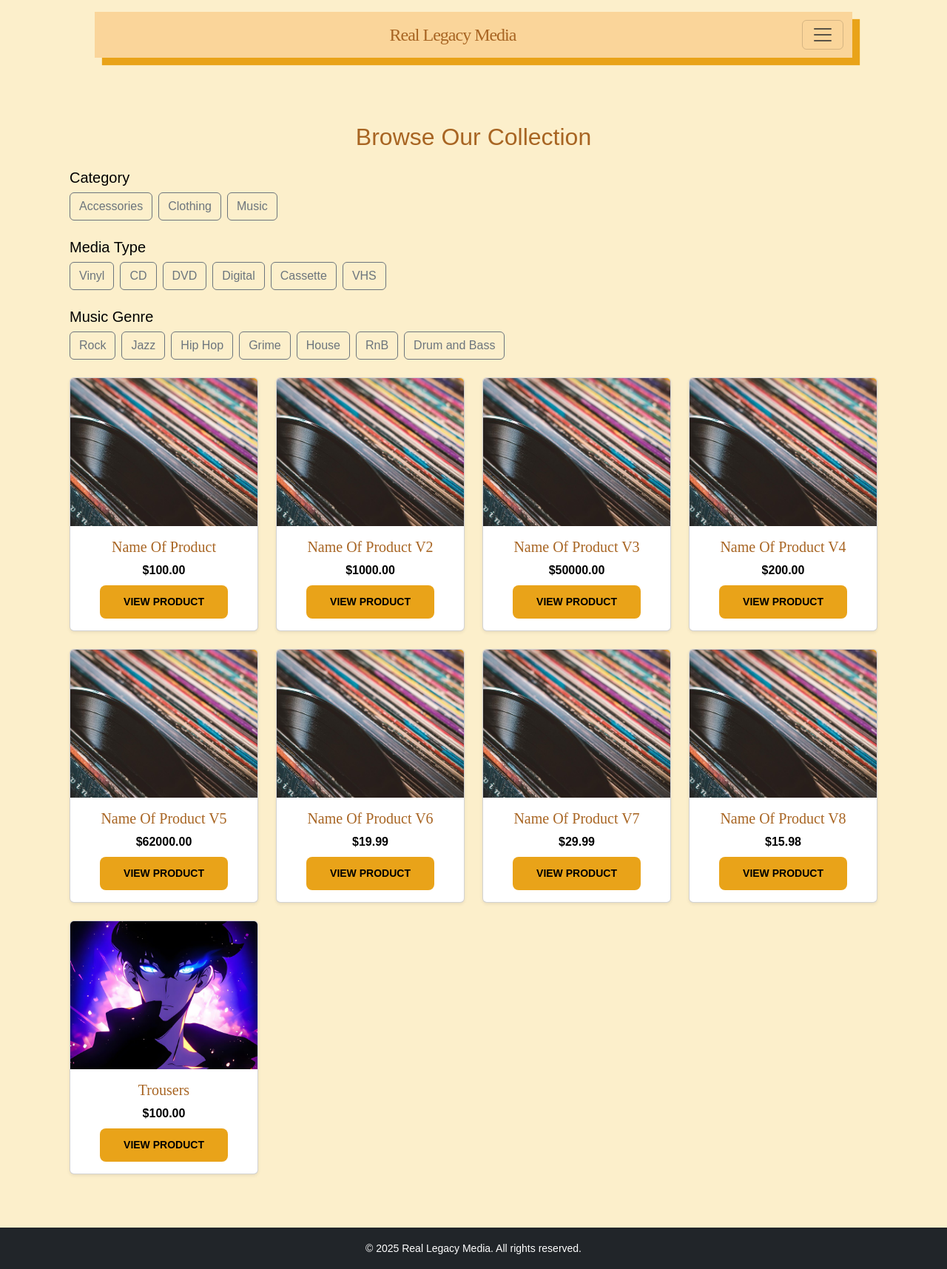
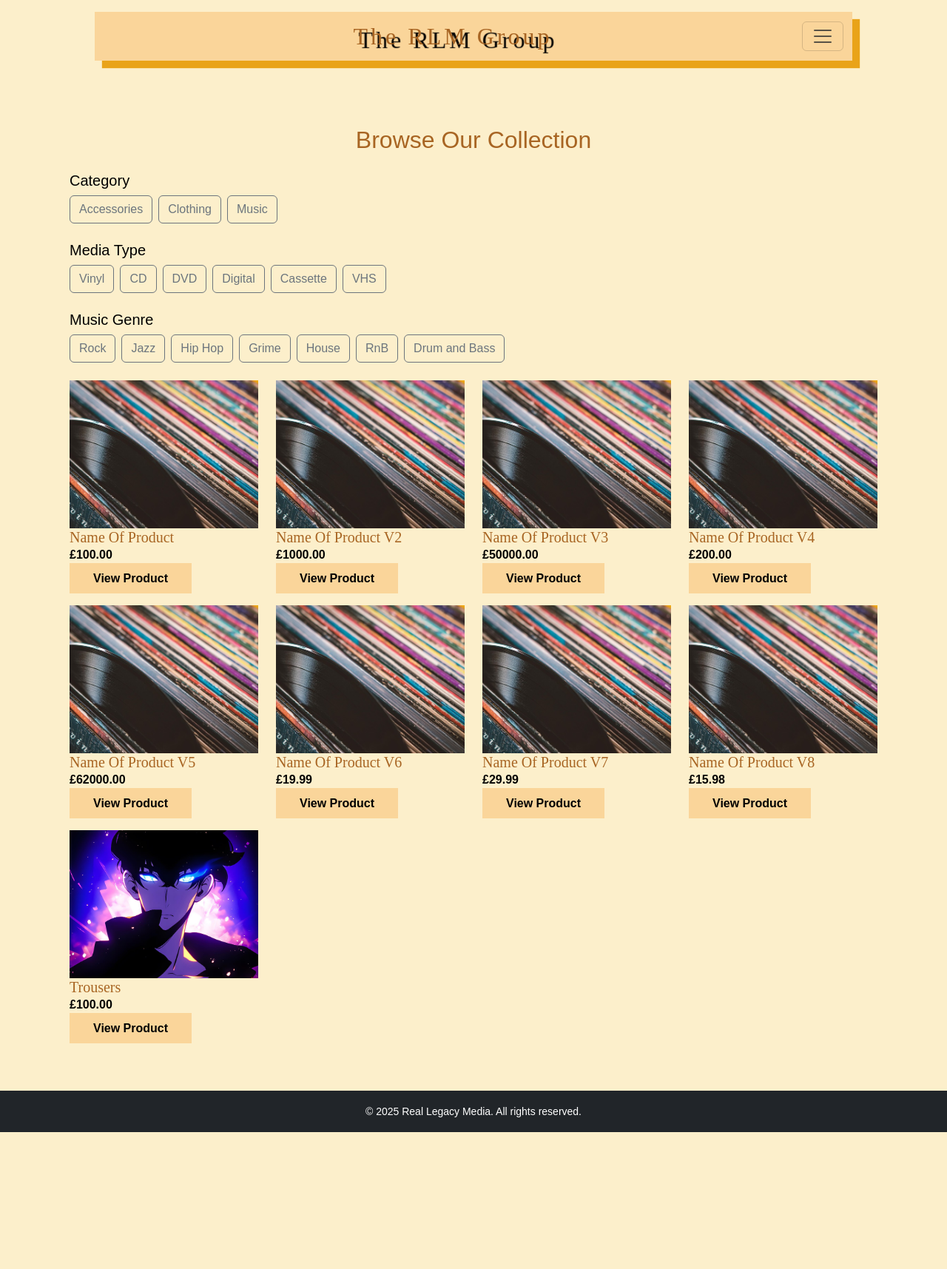
Before and after one commit to TylerRTDev/CI-MSProject4, a Django app: page /products/ in a window 1280 px wide. Shown: the whole page at 74% size. After the commit the page ends 1530 px from the top, so only its background shows below. Run offline with Django 5.2, Linux system fonts and the light colour scheme; data comes from the database, SQL or seed files in the repository; both versions use the stored data as it was after the commit; some web fonts are replaced.

Commit message:
Update: Adjust homepage styling add hover effect to styling. Fix: product images now loading after updating URL.py file

```diff
--- a/real_legacy_media/urls.py
+++ b/real_legacy_media/urls.py
@@ -16,6 +16,8 @@ Including another URLconf
 """
 from django.contrib import admin
 from django.urls import path, include
+from django.conf.urls.static import static
+from django.conf import settings
 
 urlpatterns = [
     path('admin/', admin.site.urls),
@@ -24,3 +26,6 @@ urlpatterns = [
     path('cart/', include('cart.urls', namespace='cart')),
     path('checkout/', include('checkout.urls', namespace='checkout')),
 ]
+
+if settings.DEBUG:
+    urlpatterns += static(settings.MEDIA_URL, document_root=settings.MEDIA_ROOT)
--- a/static/css/style.css
+++ b/static/css/style.css
@@ -5,7 +5,7 @@
     --black: #000000;
     --brown: #A86523;
     --orange: #E9A319;
-    --peach: #FAD59A;
+    --peach: #fad59a;
     --cream: #FCEFCB;
     --text-color: #000000;
 }
@@ -21,10 +21,15 @@ h1, h2, h3, h4 {
     color: var(--brown);
 }
 
+h1 {
+    font-size: 2.5rem;
+    letter-spacing: 3px;
+    text-shadow: #000000 6px 6px 2px;
+}
+
 .nav-container {
     margin-bottom: 0.5rem;
 }
-
 
 .navbar {
     background-color: var(--peach);
@@ -32,6 +37,12 @@ h1, h2, h3, h4 {
     width: 80%;
     margin: auto;
     margin-top: 1rem;
+}
+
+.navbar-nav {
+    display: flex;
+    flex-direction: row;
+    justify-content: space-evenly;
 }
 
 .navbar-nav .nav-link {
@@ -42,44 +53,93 @@ h1, h2, h3, h4 {
 
 .navbar-nav .nav-link:hover {
     color: var(--orange);
-    text-decoration: underline;
+    text-decoration: none;
+    background-color: var(--peach);
 }
 
 .navbar-brand {
     font-family: 'Brexon', serif;
-    font-size: 1.5rem;
-    letter-spacing: -1px;
+    font-size: 2rem;
+    letter-spacing: 4px;
+    line-height: 2.5rem;
     color: var(--brown);
+    text-shadow: #000000 7px 5px 1px;
     display: flex;
 }
 
+.hero-section{
+    background: url('/static/images/cassette-bg.jpg');
+    background-size: cover;
+    background-position: center;
+    background-repeat: no-repeat;
+    height: 50vh;
+    position: relative;
+}
 
-.hero-section {
+.hero-section .overlay {
+    opacity: 90%;
     background-color: var(--peach);
-    padding: 4rem 0;
-    border-bottom: 4px solid var(--orange);
+    content: "";
+    position: absolute;
+    top: 0;
+    left: 0;
+    width: 100%;
+    height: 50vh;
+    z-index: -1;
+}
+
+.title-container {
+    position: relative;
+    z-index: 2;
+    text-align: center;
+    padding: 2rem;
 }
 
 .btn-retro {
-    background-color: var(--orange);
     border: none;
     color: var(--text-color);
+    border-radius: 0px;
     font-weight: bold;
+    text-decoration: none;
     padding: 0.75rem 2rem;
-    border-radius: 8px;
-    text-transform: uppercase;
-    transition: all 0.3s ease-in-out;
+    background-color: var(--peach);
+    transition: 0.5s;
 }
 
 .btn-retro:hover {
     background-color: var(--brown);
     color: white;
+    box-shadow: 10px 10px 1px var(--orange);
+    transition: .5s;
+    animation: pulse 1s infinite;
 }
 
-.featured-section {
+.featured-section, .category-section, .media-type-section {
     background-color: var(--cream);
-    border-top: 4px solid var(--orange);
-    border-bottom: 4px solid var(--orange);
+}
+
+.featured-title-container, .category-title-container, .media-type-title-container {
+    background-color: var(--peach);
+    transition: 0.5s;
+}
+
+.featured-container:hover .featured-title-container, .category-container:hover .category-title-container, .media-type-container:hover .media-type-title-container {
+    transition: 0.5s;
+    box-shadow: 10px 10px 1px var(--orange);
+}
+
+.card {
+    border: 0px solid var(--brown);
+    border-radius: 0px;
+    background-color: rgba(255, 255, 255, 0);
+    padding: 1rem;
+    margin: 1rem;
+    transition: transform 0.5s ease;
+    box-shadow: 0px 20px 25px rgba(0, 0, 0, 0.2);
+}
+
+.card:hover {
+    transform: translateY(-10px);
 }
 
 .card-title {
@@ -94,11 +154,8 @@ h1, h2, h3, h4 {
 .card img {
     object-fit: cover;
     height: 200px;
-}
-
-.category-section {
-    background-color: var(--peach);
-    border-top: 4px solid var(--brown);
+    border-radius: 0px;
+    box-shadow: inset 5px 5px 40px rgba(0, 0, 0, 0.28);
 }
 
 .category-tile {
--- a/templates/base.html
+++ b/templates/base.html
@@ -18,7 +18,7 @@
     <nav class="navbar nav-link">
     <div class="container">
             <!-- Brand -->
-            <a class="navbar-brand mx-auto" href="{% url 'core:home' %}">Real Legacy Media</a>
+            <a class="navbar-brand mx-auto" href="{% url 'core:home' %}">The RLM Group</a>
 
             <!-- Hamburger Button for Mobile -->
             <button class="navbar-toggler" type="button" data-bs-toggle="collapse" data-bs-target="#navbarNav">
--- a/templates/products/list.html
+++ b/templates/products/list.html
@@ -89,13 +89,13 @@
             {% if products %}
             {% for product in products %}
             <div class="col-md-6 col-lg-3">
-                <div class="card h-100 text-center shadow-sm">
+                <div class="">
                     <img src="{{ product.images.first.image.url|default:'/static/images/vinyl-hero.jpg' }}"
                         class="card-img-top" style="height: 200px; object-fit: cover;" alt="{{ product.name }}">
                     <div class="card-body">
                         <h5 class="card-title">{{ product.name }}</h5>
-                        <p class="card-text fw-bold mb-2">${{ product.price }}</p>
-                        <a href="{{ product.get_absolute_url|default:'#' }}" class="btn btn-retro btn-sm">View Product</a>
+                        <p class="card-text fw-bold mb-2">£{{ product.price }}</p>
+                        <a href="{{ product.get_absolute_url|default:'#' }}" class="btn-retro">View Product</a>
                     </div>
                 </div>
             </div>
```
Also changed, not shown: templates/core/home.html (+27 -18 lines), db.sqlite3, media/products/sung_jinwoo_sW0cd5H.jpg (added), static/images/cassette-bg.jpg (added).
